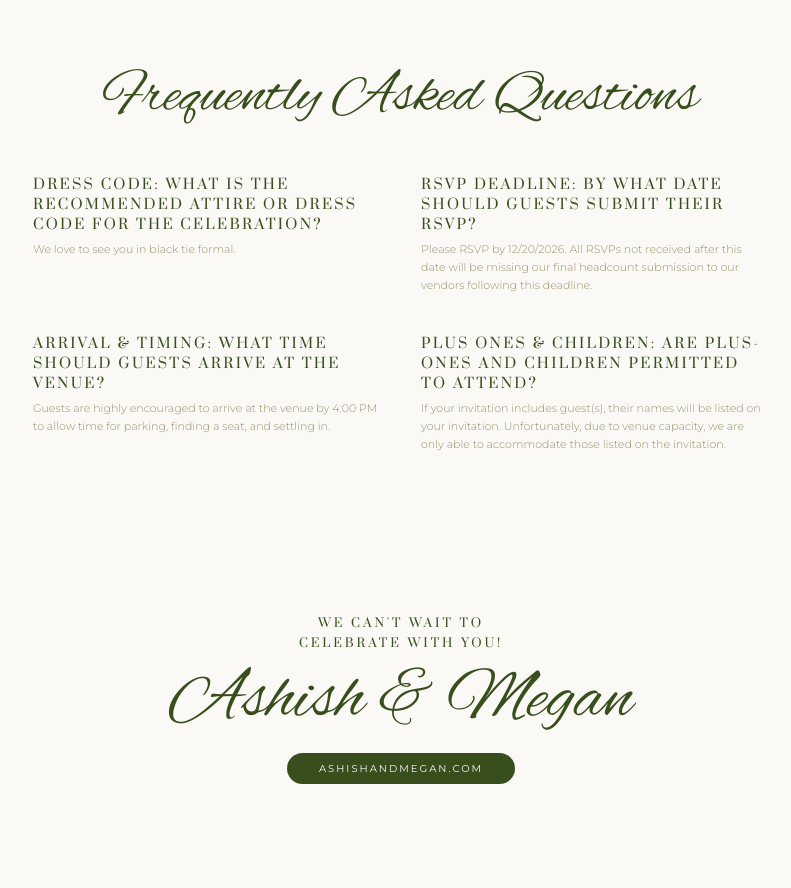
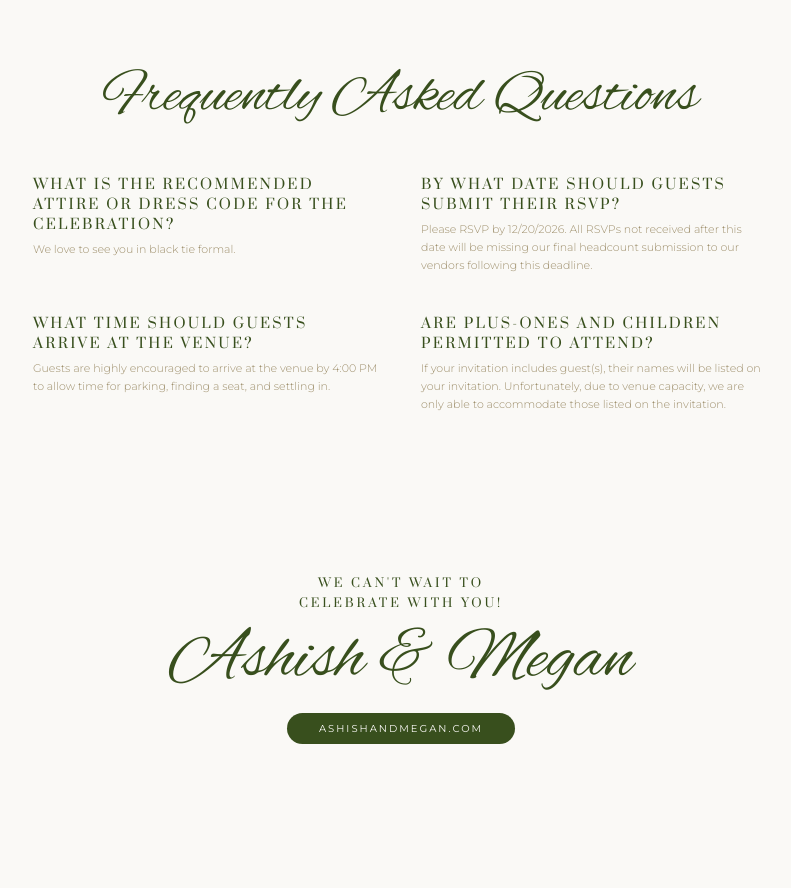
Before and after one commit to ashishmtu/meganandashish, a plain HTML site: page index.html in a window 1280 px wide. Shown: the part 5174-6062 px from the top of the page, without its empty margins (239-1030 px from the left). After the commit the page ends 6022 px from the top, so only its background shows below. Drawn offline with nearby package versions, Linux system fonts and the light colour scheme.

Commit message:
Remove leading text from FAQ questions

```diff
--- a/index.html
+++ b/index.html
@@ -525,7 +525,7 @@
       <div class="grid grid-cols-1 md:grid-cols-2 gap-10 mt-12 text-left">
         <div class="space-y-1.5">
           <p class="font-serif text-xs sm:text-sm uppercase tracking-[0.16em] text-olive font-medium">
-            Dress Code: What is the recommended attire or dress code for the celebration?
+            What is the recommended attire or dress code for the celebration?
           </p>
           <p class="text-[11px] text-taupe leading-relaxed">
             We love to see you in black tie formal.
@@ -533,7 +533,7 @@
         </div>
         <div class="space-y-1.5">
           <p class="font-serif text-xs sm:text-sm uppercase tracking-[0.16em] text-olive font-medium">
-            RSVP Deadline: By what date should guests submit their RSVP?
+            By what date should guests submit their RSVP?
           </p>
           <p class="text-[11px] text-taupe leading-relaxed">
             Please RSVP by 12/20/2026. All RSVPs not received after this date will be missing our final headcount submission to our vendors following this deadline.
@@ -541,7 +541,7 @@
         </div>
         <div class="space-y-1.5">
           <p class="font-serif text-xs sm:text-sm uppercase tracking-[0.16em] text-olive font-medium">
-            Arrival &amp; Timing: What time should guests arrive at the venue?
+            What time should guests arrive at the venue?
           </p>
           <p class="text-[11px] text-taupe leading-relaxed">
             Guests are highly encouraged to arrive at the venue by 4:00 PM to allow time for parking, finding a seat, and settling in.
@@ -549,7 +549,7 @@
         </div>
         <div class="space-y-1.5">
           <p class="font-serif text-xs sm:text-sm uppercase tracking-[0.16em] text-olive font-medium">
-            Plus Ones &amp; Children: Are plus-ones and children permitted to attend?
+            Are plus-ones and children permitted to attend?
           </p>
           <p class="text-[11px] text-taupe leading-relaxed">
             If your invitation includes guest(s), their names will be listed on your invitation. Unfortunately, due to venue capacity, we are only able to accommodate those listed on the invitation.
```
